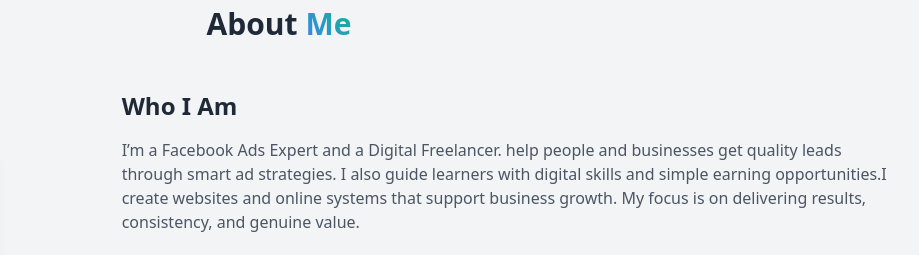
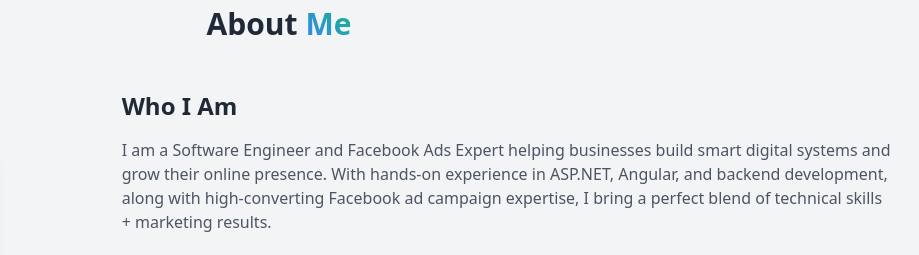
Before and after one commit to sarika-suryawanshi/sarika-Portfolio, a plain HTML site: page index.html in a window 1280 px wide. Shown: the part 874-1129 px from the top of the page, 361-1280 px from the left. Drawn offline with nearby package versions, Linux system fonts and the light colour scheme.

Commit message:
Update index.html

```diff
--- a/index.html
+++ b/index.html
@@ -169,9 +169,8 @@
                 <div class="md:w-2/3 md:pl-12">
                     <h3 class="text-2xl font-semibold mb-4">Who I Am</h3>
                     <p class="mb-6 text-gray-600 dark:text-gray-300">
-                        I’m a Facebook Ads Expert and a Digital Freelancer. help people and businesses get quality leads through smart ad strategies.
-                        I also guide learners with digital skills and simple earning opportunities.I create websites and online systems that support business growth.
-                        My focus is on delivering results, consistency, and genuine value.
+                        I am a Software Engineer and Facebook Ads Expert helping businesses build smart digital systems and grow their online presence.
+                         With hands-on experience in ASP.NET, Angular, and backend development, along with high-converting Facebook ad campaign expertise, I bring a perfect blend of technical skills + marketing results.
                     </p>
 
                     <div class="grid grid-cols-1 md:grid-cols-2 gap-6">
```
